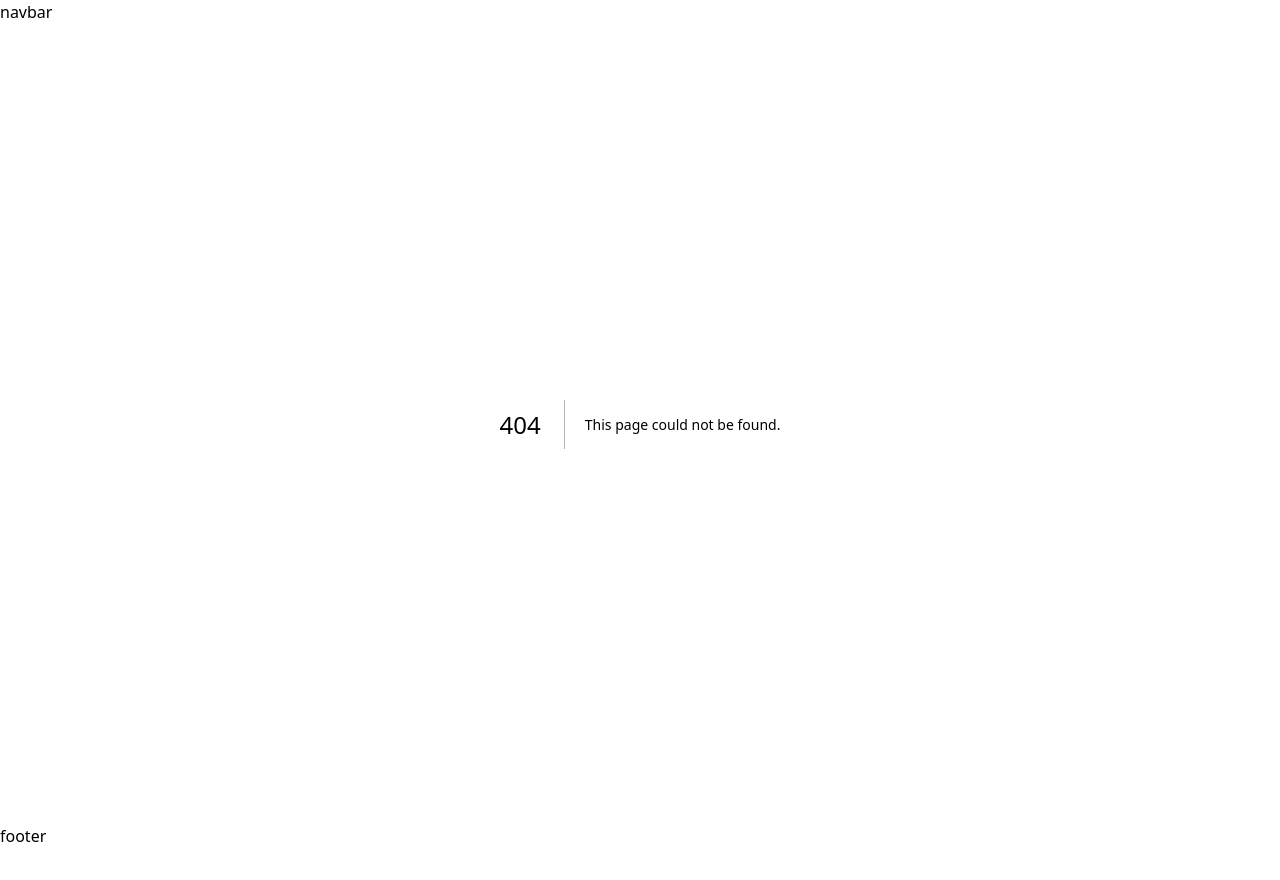
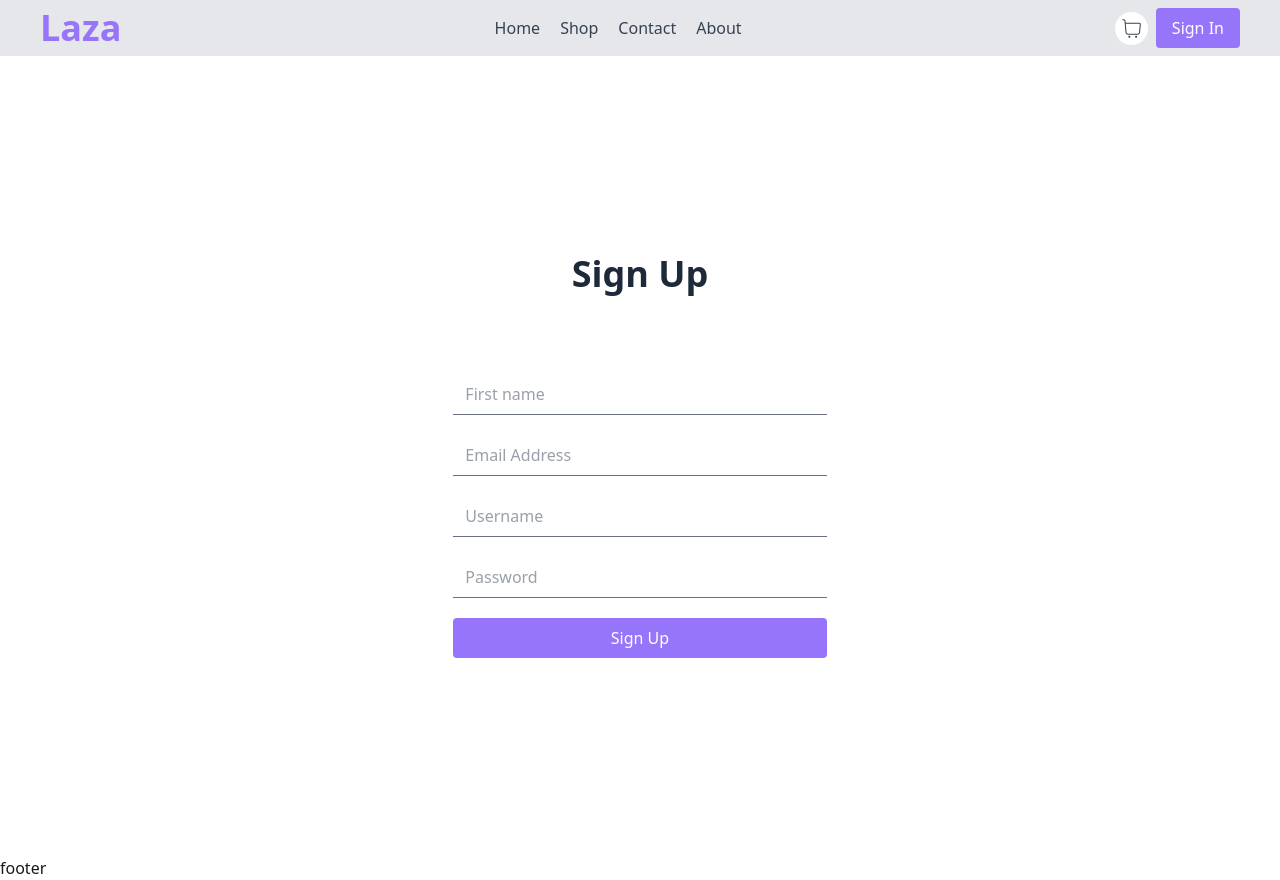
Before and after one commit to murad403/e-bazar, a Next.js app: page /auth/sign-up in a window 1280 px wide. Before the commit this address had no page. Before the commit the page ends 848 px from the top, so only its background shows below. Built offline with nearby package versions, Linux system fonts and the light colour scheme.

Commit message:
navbar complete

```diff
--- /dev/null
+++ b/app/auth/sign-in/page.tsx
@@ -0,0 +1,11 @@
+
+
+const page = () => {
+    return (
+        <div className='text-gray-900'>
+            this
+        </div>
+    );
+};
+
+export default page;
--- /dev/null
+++ b/app/auth/sign-up/page.tsx
@@ -0,0 +1,45 @@
+"use client";
+import { useForm, SubmitHandler } from "react-hook-form"
+
+type Inputs = {
+    first_name: string;
+    email: string;
+    username: string;
+    password: string;
+}
+
+const page = () => {
+    const {
+        register,
+        handleSubmit,
+        watch,
+        formState: { errors },
+    } = useForm<Inputs>()
+    const onSubmit: SubmitHandler<Inputs> = (data) => console.log(data)
+    return (
+        <div className="flex justify-center items-center flex-col min-h-screen">
+            <h2 className="text-2xl md:text-3xl lg:text-4xl font-bold text-gray-800 mb-20">Sign Up</h2>
+            <form onSubmit={handleSubmit(onSubmit)} className="space-y-5 w-full md:w-1/3">
+                <div>
+                    <input placeholder="First name" className="appearance-none outline-none border-b text-gray-700 border-gray-500 w-full px-3 py-2" {...register("first_name", { required: true })} />
+                    {errors.first_name && <span>First Name is required</span>}
+                </div>
+                <div>
+                    <input placeholder="Email Address" className="appearance-none outline-none border-b text-gray-700 border-gray-500 w-full px-3 py-2" {...register("email", { required: true })} />
+                    {errors.email && <span>Email is required</span>}
+                </div>
+                <div>
+                    <input placeholder="Username" className="appearance-none outline-none border-b text-gray-700 border-gray-500 w-full px-3 py-2" {...register("username", { required: true })} />
+                    {errors.username && <span>Username is required</span>}
+                </div>
+                <div>
+                    <input placeholder="Password" className="appearance-none outline-none border-b text-gray-700 border-gray-500 w-full px-3 py-2" {...register("password", { required: true })} />
+                    {errors.password && <span>Password is required</span>}
+                </div>
+                <button className="text-white w-full bg-basic px-4 py-2 rounded" type="submit">Sign Up</button>
+            </form>
+        </div>
+    );
+};
+
+export default page;
--- a/app/components/shared/Navbar.tsx
+++ b/app/components/shared/Navbar.tsx
@@ -1,10 +1,91 @@
-import React from 'react';
+import React, { useState } from 'react';
+import Link from 'next/link';
+import { CiShoppingCart } from 'react-icons/ci';
+import { HiOutlineMenu, HiOutlineX } from 'react-icons/hi';
+import navbarLinks from '@/app/libs/navbar';
 
 const Navbar = () => {
+    const [open, setOpen] = useState(false);
+
     return (
-        <div>
-            navbar
-        </div>
+        <nav className="relative bg-gray-200 text-gray-700">
+            <div className="max-w-7xl mx-auto flex items-center justify-between py-2 px-4 md:px-10">
+                <Link href="/" className="text-2xl md:text-3xl lg:text-4xl text-basic font-bold">
+                    Laza
+                </Link>
+                <ul className="hidden md:flex items-center gap-5">
+                    {
+                        navbarLinks.map((link) => (
+                            <li key={link.route}>
+                                <Link href={link.path} onClick={() => setOpen(false)}>{link.route}</Link>
+                            </li>
+                        ))
+                    }
+                </ul>
+                <div className="flex items-center gap-2">
+                    <Link href="/cart" className="bg-white rounded-full p-1">
+                        <CiShoppingCart size={25} />
+                    </Link>
+                    <Link href="/auth/sign-in" className="hidden md:inline-block bg-basic text-white px-4 py-2 rounded">
+                        Sign In
+                    </Link>
+
+                    {/* mobile responsive menu */}
+                    <button
+                        onClick={() => setOpen(!open)}
+                        className="ml-2 md:hidden p-2 rounded focus:outline-none focus:ring"
+                    >
+                        {open ? <HiOutlineX size={26} /> : <HiOutlineMenu size={26} />}
+                    </button>
+                </div>
+            </div>
+
+            <div
+                className={`fixed top-0 right-0 h-full w-1/2 bg-gray-100 shadow-lg transform transition-transform duration-300 md:hidden z-50 ${open ? 'translate-x-0' : 'translate-x-full'
+                    }`}
+                aria-hidden={!open}
+            >
+                <div className="flex items-center justify-between px-4 py-3 border-b">
+                    <Link href="/" className="text-lg font-bold">
+                        Laza
+                    </Link>
+                    <button
+                        onClick={() => setOpen(false)}
+                        className="p-1 rounded focus:outline-none focus:ring"
+                    >
+                        <HiOutlineX size={24} />
+                    </button>
+                </div>
+
+                <ul className="flex flex-col gap-4 px-4 py-6 text-lg">
+                    {
+                        navbarLinks.map((link) => (
+                            <li key={link.route}>
+                                <Link href={link.path} onClick={() => setOpen(false)}>{link.route}</Link>
+                            </li>
+                        ))
+                    }
+                </ul>
+
+                <div className="mt-auto px-4 pb-6">
+                    <Link href="/cart" className="flex items-center gap-2 bg-white px-3 py-2 rounded mb-3" onClick={() => setOpen(false)}>
+                        <CiShoppingCart size={20} />
+                        <span>Cart</span>
+                    </Link>
+                    <Link href="/auth/sign-in" className="block bg-basic text-white text-center px-3 py-2 rounded" onClick={() => setOpen(false)}>
+                        Sign In
+                    </Link>
+                </div>
+            </div>
+
+            {open && (
+                <button
+                    aria-label="Close menu"
+                    onClick={() => setOpen(false)}
+                    className="fixed inset-0 bg-black/30 md:hidden z-40"
+                />
+            )}
+        </nav>
     );
 };
 
--- a/app/globals.css
+++ b/app/globals.css
@@ -1,6 +1,6 @@
 @import "tailwindcss";
+@plugin "daisyui";
 
-@theme {
-    --color-basic: "#9775FA";
-    --color-heading: "#1D1E20";
+@theme{
+    --color-basic: #9775FA;
 }
--- /dev/null
+++ b/app/libs/navbar.ts
@@ -0,0 +1,13 @@
+type TNavbar = {
+    path: string;
+    route: string;
+}
+
+const navbarLinks: TNavbar[] = [
+    { path: '/', route: 'Home' },
+    { path: '/shop', route: 'Shop' },
+    { path: '/contact', route: 'Contact' },
+    { path: '/about', route: 'About' }
+]
+
+export default navbarLinks;
--- a/app/wrapper/Wrapper.tsx
+++ b/app/wrapper/Wrapper.tsx
@@ -15,12 +15,14 @@ const Wrapper = ({ children }: TProps) => {
         <Provider store={store}>
             <PersistGate loading={null} persistor={persistor}>
                 <Navbar></Navbar>
-                {
+                <div className='bg-white min-h-screen px-3 md:px-10 lg:px-20'>
+                    {
                     children
                 }
+                </div>
                 <Footer></Footer>
             </PersistGate>
-        </Provider >
+        </Provider>
     );
 };
 
--- a/package.json
+++ b/package.json
@@ -12,6 +12,8 @@
     "next": "16.0.1",
     "react": "19.2.0",
     "react-dom": "19.2.0",
+    "react-hook-form": "^7.66.0",
+    "react-icons": "^5.5.0",
     "react-redux": "^9.2.0",
     "redux-persist": "^6.0.0"
   },
@@ -20,6 +22,7 @@
     "@types/node": "^20",
     "@types/react": "^19",
     "@types/react-dom": "^19",
+    "daisyui": "^5.4.7",
     "tailwindcss": "^4",
     "typescript": "^5"
   }
```
Also changed, not shown: 1 other file (tests, documents, lock files or other folders).
